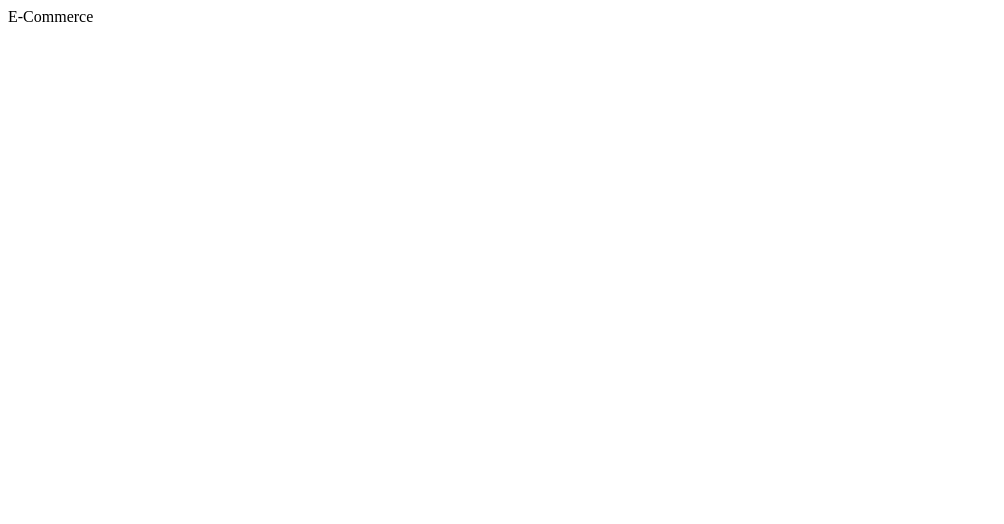
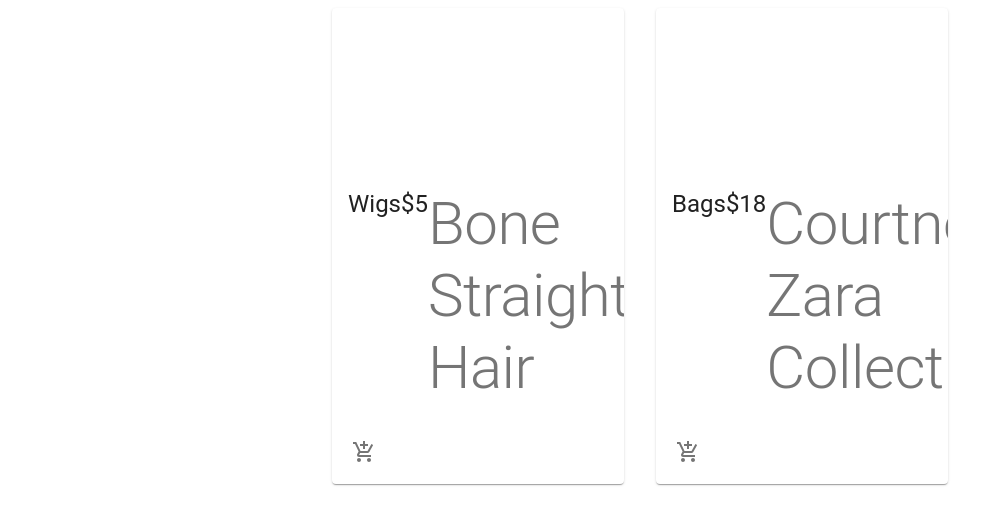
Before and after one commit to Enaturale/e-commerce-app, a React (Create React App) app: page / in a window 1280 px wide. Shown: the top 524 px of the page, without its empty margins (0-1004 px from the left). Built offline with nearby package versions, Linux system fonts and the light colour scheme.

Commit message:
created a products component

```diff
--- a/src/App.js
+++ b/src/App.js
@@ -1,9 +1,11 @@
 import React from 'react'
+import Products from './components/products/Products'
+
 
 const App = () => {
     return (
         <div>
-            E-Commerce
+           <Products />
         </div>
     )
 }
--- /dev/null
+++ b/src/components/Product/Product.jsx
@@ -0,0 +1,40 @@
+import React from 'react'
+//this page will contain the description for each individual product such as the image and title
+
+import {Card, CardMedia, CardContent, CardActions, Typography, IconButton} from '@material-ui/core';
+import {AddShoppingCart} from '@material-ui/icons';
+import useStyles from './styles'
+
+const Product = ({product}) => {
+    const classes = useStyles();
+    return (
+        <div>
+            <Card className={classes.root}>
+                <CardMedia className = {classes.media}  image ='' title={product.name} />
+                <CardContent>
+                    <div className={classes.cardContent}>
+                        <Typography variant="h5" gutterBottom>
+                            {product.name}
+                        </Typography>
+                        <Typography variant="h5" >
+                            {product.price}
+                        </Typography>
+                        <Typography variant="h2" color="textSecondary">
+                            {product.description}
+                        </Typography>
+                    </div>
+                </CardContent>
+
+                <CardActions disableSpacing className={classes.CardActions}>
+                    <IconButton aria-label="Add to Cart">
+                        <AddShoppingCart />
+                    </IconButton>
+                </CardActions>
+
+            </Card>
+
+        </div>
+    )
+}
+
+export default Product;
--- /dev/null
+++ b/src/components/Product/styles.js
@@ -0,0 +1,20 @@
+import { makeStyles } from "@material-ui/core/styles";
+
+export default makeStyles(() => ({
+    root:{
+        maxWidth: '100%'
+    },
+    media:{
+        height: 0,
+        paddingTop: '56.25%',
+    },
+    cardAction:{
+        display:'flex',
+        justifyContent:'flex-end',
+    },
+    cardContent:{
+        display: 'flex',
+        justifyContent:'space-between'
+    },
+
+}))
--- /dev/null
+++ b/src/components/products/Products.jsx
@@ -0,0 +1,30 @@
+import React from "react";
+import { Grid } from "@material-ui/core";
+import Product from "../Product/Product";
+
+//creating a products array
+const products = [
+  { id: 1, name: "Wigs", description: "Bone Straight Hair", price: "$5" },
+  {
+    id: 2,
+    name: "Bags",
+    description: "Courtney Zara Collection",
+    price: "$18",
+  },
+];
+
+const Products = () => {
+  return(
+  <main>
+    <Grid container justify="center" spacing={4}>
+      {products.map((product) => (
+        <Grid item key={product.id} xs={12} sm={6} md={4} lg={3}>
+          <Product product={product} />
+        </Grid>
+      ))}
+    </Grid>
+  </main>
+  );
+};
+
+export default Products;
```
